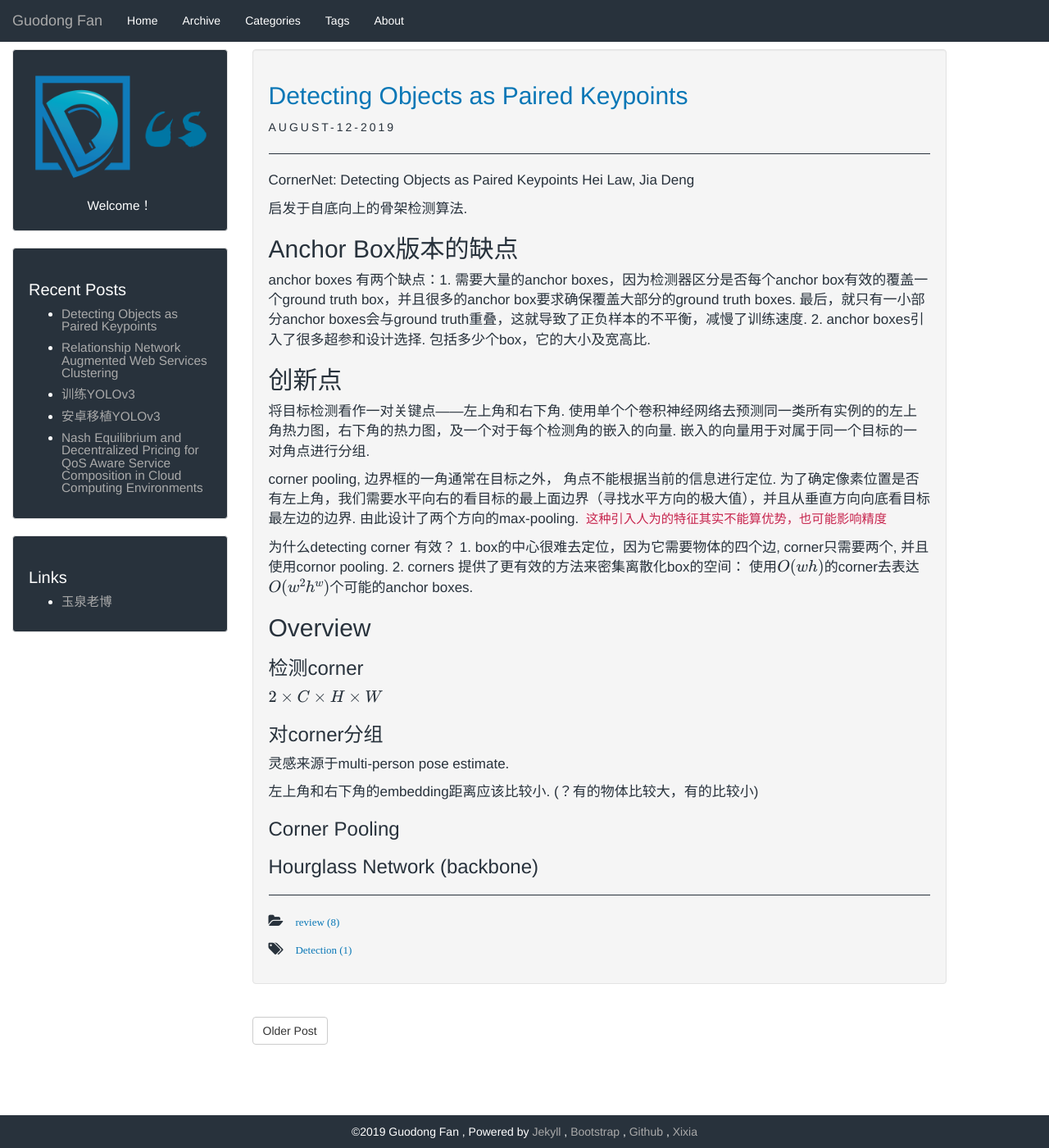
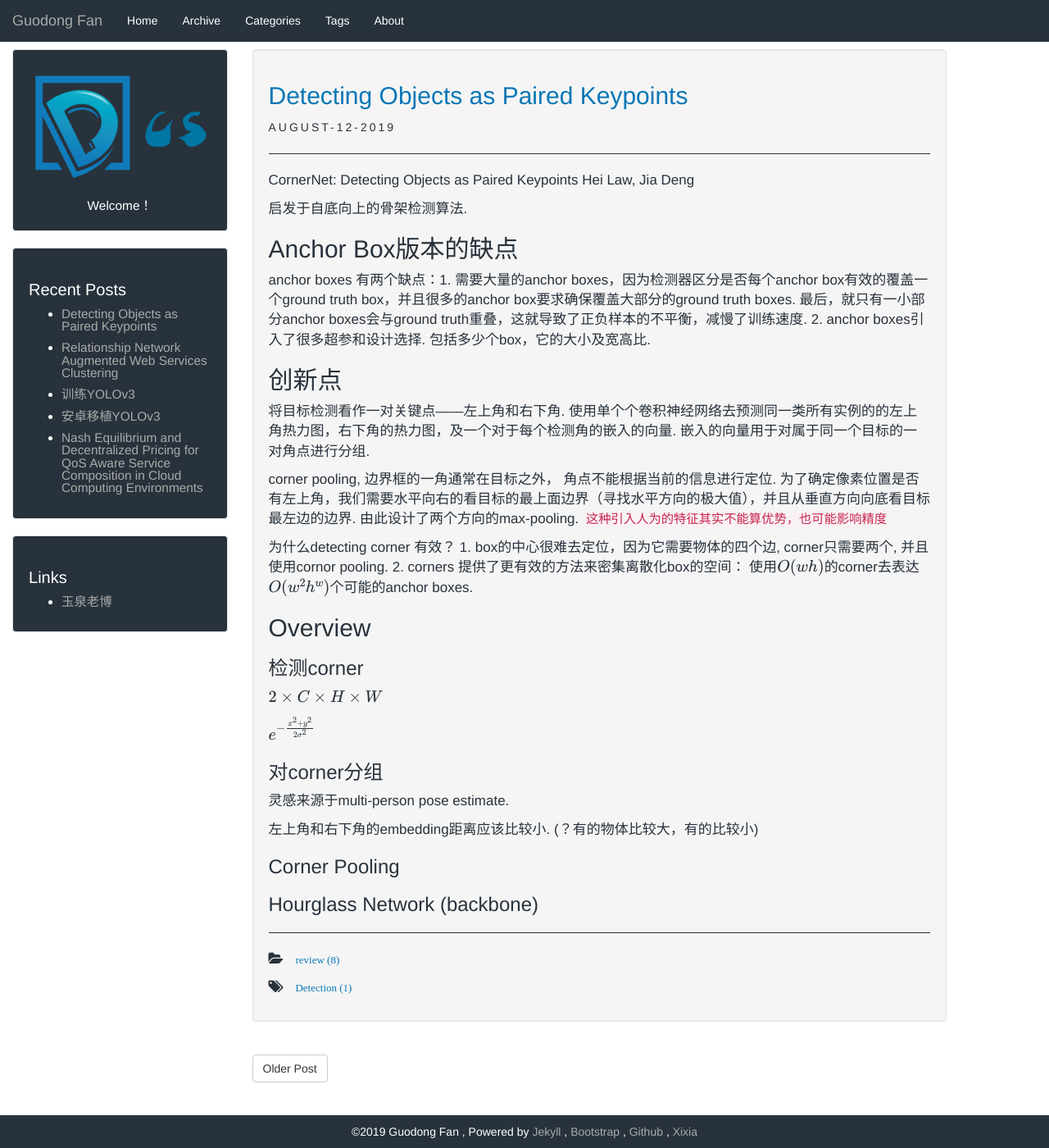
Before and after one commit to GuodongFan/GuodongFan.github.io, a Jekyll site: the page built from _posts/2019-08-12-CornerNet.md, in a window 1280 px wide and 1400 px high. Shown: the whole window at 82% size. Built offline with Jekyll 4.4.1, drawn with Linux system fonts in a browser that asks for light colours; our own code applies the rules of GitHub Pages for plain Markdown files; formulas are drawn with MathJax 3.

Commit message:
Update 2019-08-12-CornerNet.md

```diff
--- a/_posts/2019-08-12-CornerNet.md
+++ b/_posts/2019-08-12-CornerNet.md
@@ -29,7 +29,7 @@ corner pooling, 边界框的一角通常在目标之外， 角点不能根据当
 ### 检测corner
 $2\times C\times H\times W$
 
-
+$e^{-\frac{x^2+y^2}{2\sigma ^2}}$
 
 ### 对corner分组
 灵感来源于multi-person pose estimate.
```
